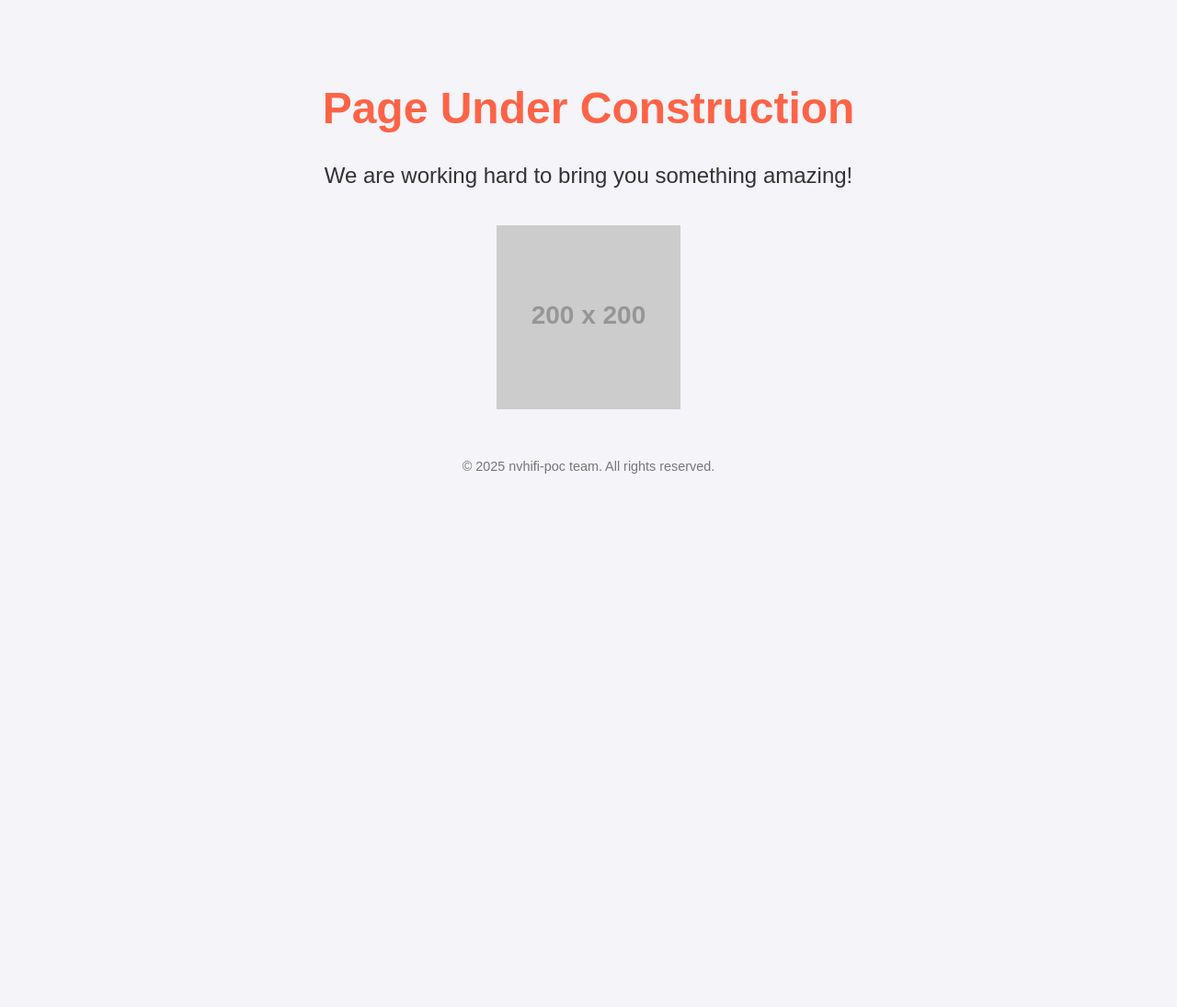
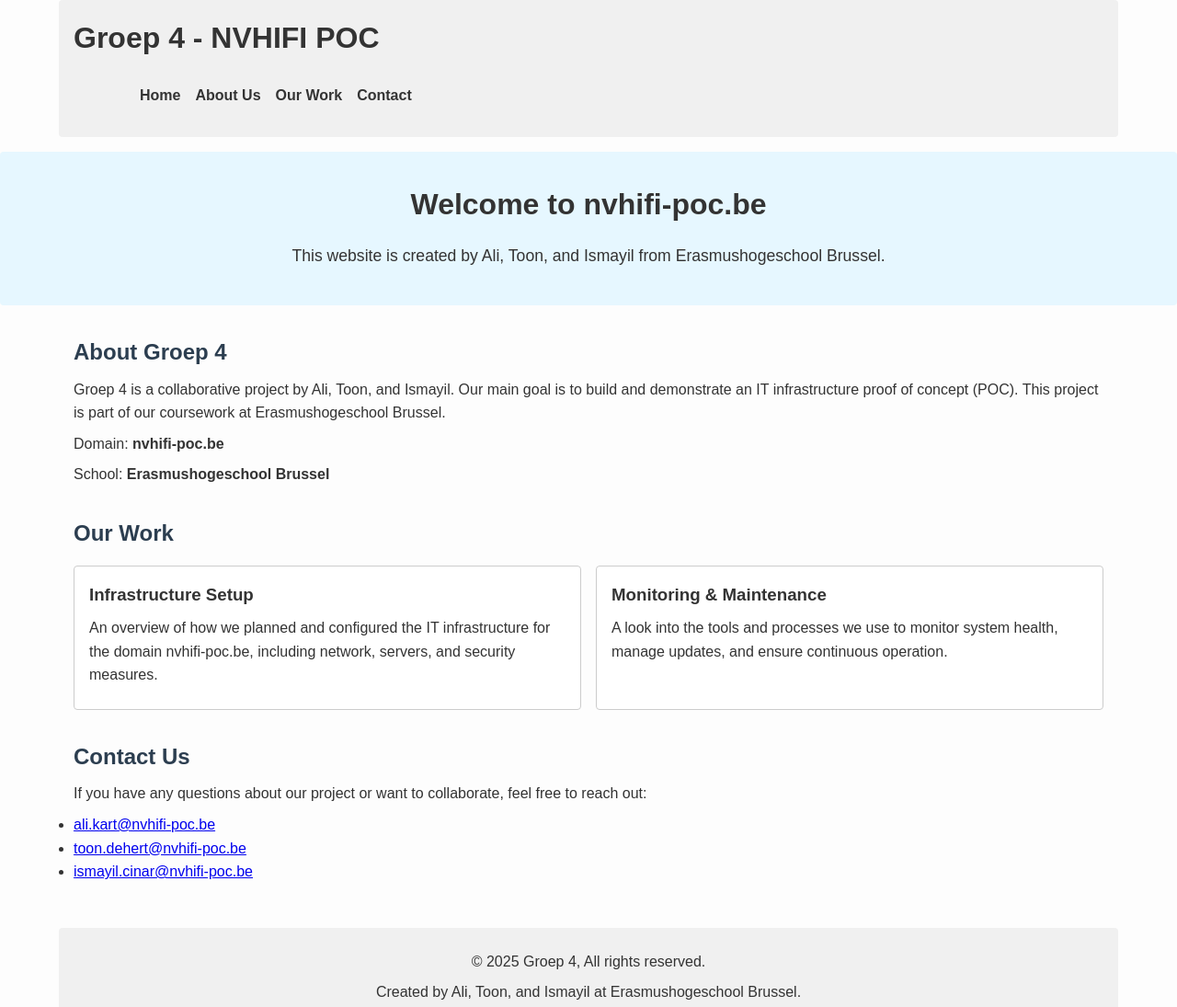
Before and after one commit to ismayil-cinar/NVHIFI, a plain HTML site: page index.html in a window 1280 px wide. Shown: the top 1095 px of the page at 92% size. Before the commit the page ends 800 px from the top, so only its background shows below. Drawn offline with Linux system fonts and the light colour scheme; placeholder pictures from the web are drawn by us.

Commit message:
new code

```diff
--- a/index.html
+++ b/index.html
@@ -1,48 +1,183 @@
 <!DOCTYPE html>
 <html lang="en">
 <head>
-    <meta charset="UTF-8">
-    <meta name="viewport" content="width=device-width, initial-scale=1.0">
-    <meta name="author" content="nvhifi-poc team">
-    <title>Under Construction</title>
+  <meta charset="UTF-8" />
+  <title>Groep 4 - NVHIFI POC</title>
   <style>
+    /* Basic Reset & Styles */
+    * {
+      margin: 0;
+      padding: 0;
+      box-sizing: border-box;
+    }
     body {
       font-family: Arial, sans-serif;
-            background-color: #f4f4f9;
+      line-height: 1.6;
+      background-color: #fdfdfd;
       color: #333;
+    }
+    header, nav, main, footer {
+      padding: 1rem;
+      width: 90%;
+      max-width: 1200px;
+      margin: 0 auto;
+    }
+    header {
+      background-color: #f0f0f0;
+      margin-bottom: 1rem;
+      border-radius: 4px;
+    }
+    nav ul {
+      list-style: none;
+      display: flex;
+      gap: 1rem;
+      margin-top: 0.5rem;
+    }
+    nav a {
+      text-decoration: none;
+      color: #333;
+      font-weight: bold;
+    }
+    nav a:hover {
+      color: #007bff;
+    }
+    /* Hero Section */
+    #hero {
+      background: #e6f7ff;
       text-align: center;
-            padding: 50px;
+      padding: 2rem 1rem;
+      margin-bottom: 1rem;
+      border-radius: 4px;
     }
-        h1 {
-            font-size: 3em;
-            color: #ff6347;
+    #hero h1 {
+      margin-bottom: 1rem;
+      font-size: 2rem;
+    }
+    #hero p {
+      font-size: 1.1rem;
+    }
+    /* Main Sections */
+    section {
+      margin-bottom: 2rem;
+    }
+    h2 {
+      margin-bottom: 0.5rem;
+      font-size: 1.5rem;
+      color: #2c3e50;
     }
     p {
-            font-size: 1.5em;
-            margin-top: 20px;
+      margin: 0.5rem 0;
     }
-        .construction {
-            margin-top: 40px;
+    /* Cards / Projects */
+    .projects {
+      display: flex;
+      flex-wrap: wrap;
+      gap: 1rem;
+      margin-top: 1rem;
     }
-        img {
-            width: 200px;
-            height: auto;
+    .project-card {
+      border: 1px solid #ccc;
+      border-radius: 4px;
+      padding: 1rem;
+      flex: 1 1 200px;
+      min-width: 200px;
+      background: #fff;
     }
+    .project-card h3 {
+      margin-bottom: 0.5rem;
+    }
+    /* Footer */
     footer {
-            margin-top: 50px;
-            font-size: 0.9em;
-            color: #777;
+      text-align: center;
+      background-color: #f0f0f0;
+      border-radius: 4px;
+      padding: 1rem 1rem;
+      margin-bottom: 1rem;
+    }
+    footer p {
+      margin: 0.5rem 0;
     }
   </style>
 </head>
+
 <body>
-    <h1>Page Under Construction</h1>
-    <p>We are working hard to bring you something amazing!</p>
-    <div class="construction">
-        <img src="https://via.placeholder.com/200?text=Under+Construction" alt="Under Construction">
+
+  <!-- HEADER SECTION -->
+  <header>
+    <h1>Groep 4 - NVHIFI POC</h1>
+    <nav>
+      <ul>
+        <li><a href="#hero">Home</a></li>
+        <li><a href="#about">About Us</a></li>
+        <li><a href="#projects">Our Work</a></li>
+        <li><a href="#contact">Contact</a></li>
+      </ul>
+    </nav>
+  </header>
+
+  <!-- HERO SECTION -->
+  <section id="hero">
+    <h1>Welcome to nvhifi-poc.be</h1>
+    <p>This website is created by Ali, Toon, and Ismayil from Erasmushogeschool Brussel.</p>
+  </section>
+
+  <!-- MAIN CONTENT AREA -->
+  <main>
+    <!-- ABOUT SECTION -->
+    <section id="about">
+      <h2>About Groep 4</h2>
+      <p>
+        Groep 4 is a collaborative project by Ali, Toon, and Ismayil. Our main goal
+        is to build and demonstrate an IT infrastructure proof of concept (POC).
+        This project is part of our coursework at Erasmushogeschool Brussel.
+      </p>
+      <p>
+        Domain: <strong>nvhifi-poc.be</strong>
+      </p>
+      <p>
+        School: <strong>Erasmushogeschool Brussel</strong>
+      </p>
+    </section>
+
+    <!-- PROJECTS SECTION -->
+    <section id="projects">
+      <h2>Our Work</h2>
+      <div class="projects">
+        <div class="project-card">
+          <h3>Infrastructure Setup</h3>
+          <p>
+            An overview of how we planned and configured the IT infrastructure
+            for the domain nvhifi-poc.be, including network, servers, and security measures.
+          </p>
         </div>
+        <div class="project-card">
+          <h3>Monitoring & Maintenance</h3>
+          <p>
+            A look into the tools and processes we use to monitor system health,
+            manage updates, and ensure continuous operation.
+          </p>
+        </div>
+        <!-- Add more project cards as needed -->
+      </div>
+    </section>
+
+    <!-- CONTACT SECTION -->
+    <section id="contact">
+      <h2>Contact Us</h2>
+      <p>If you have any questions about our project or want to collaborate, feel free to reach out:</p>
+      <ul>
+        <li><a href="mailto:ali.kart@nvhifi-poc.be">ali.kart@nvhifi-poc.be</a></li>
+        <li><a href="mailto:toon.dehert@nvhifi-poc.be">toon.dehert@nvhifi-poc.be</a></li>
+        <li><a href="mailto:ismayil.cinar@nvhifi-poc.be">ismayil.cinar@nvhifi-poc.be</a></li>
+      </ul>
+    </section>
+  </main>
+
+  <!-- FOOTER SECTION -->
   <footer>
-        &copy; 2025 nvhifi-poc team. All rights reserved.
+    <p>&copy; 2025 Groep 4, All rights reserved.</p>
+    <p>Created by Ali, Toon, and Ismayil at Erasmushogeschool Brussel.</p>
   </footer>
+
 </body>
 </html>
```
Lines whose indentation alone changed are shown as unchanged.
